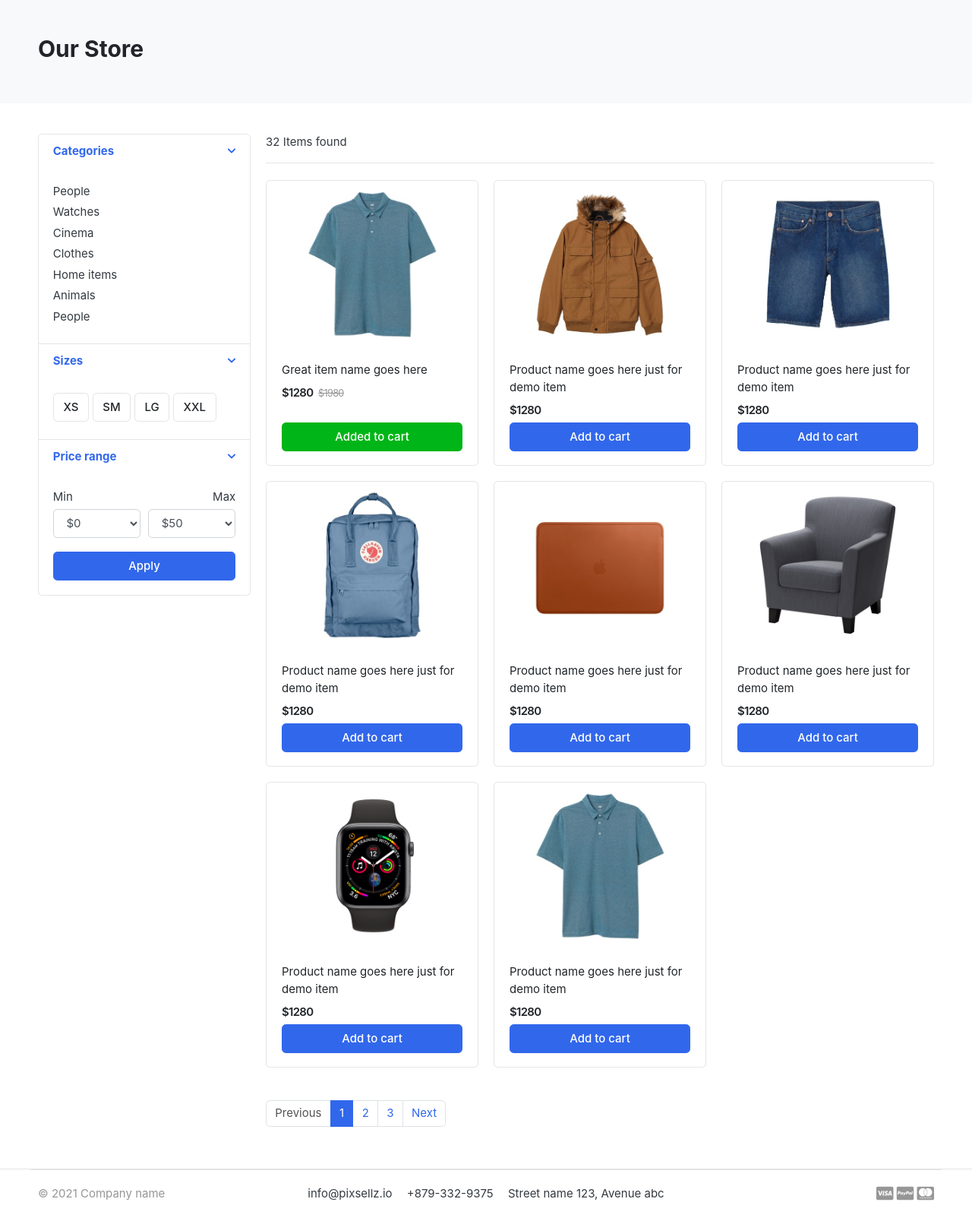
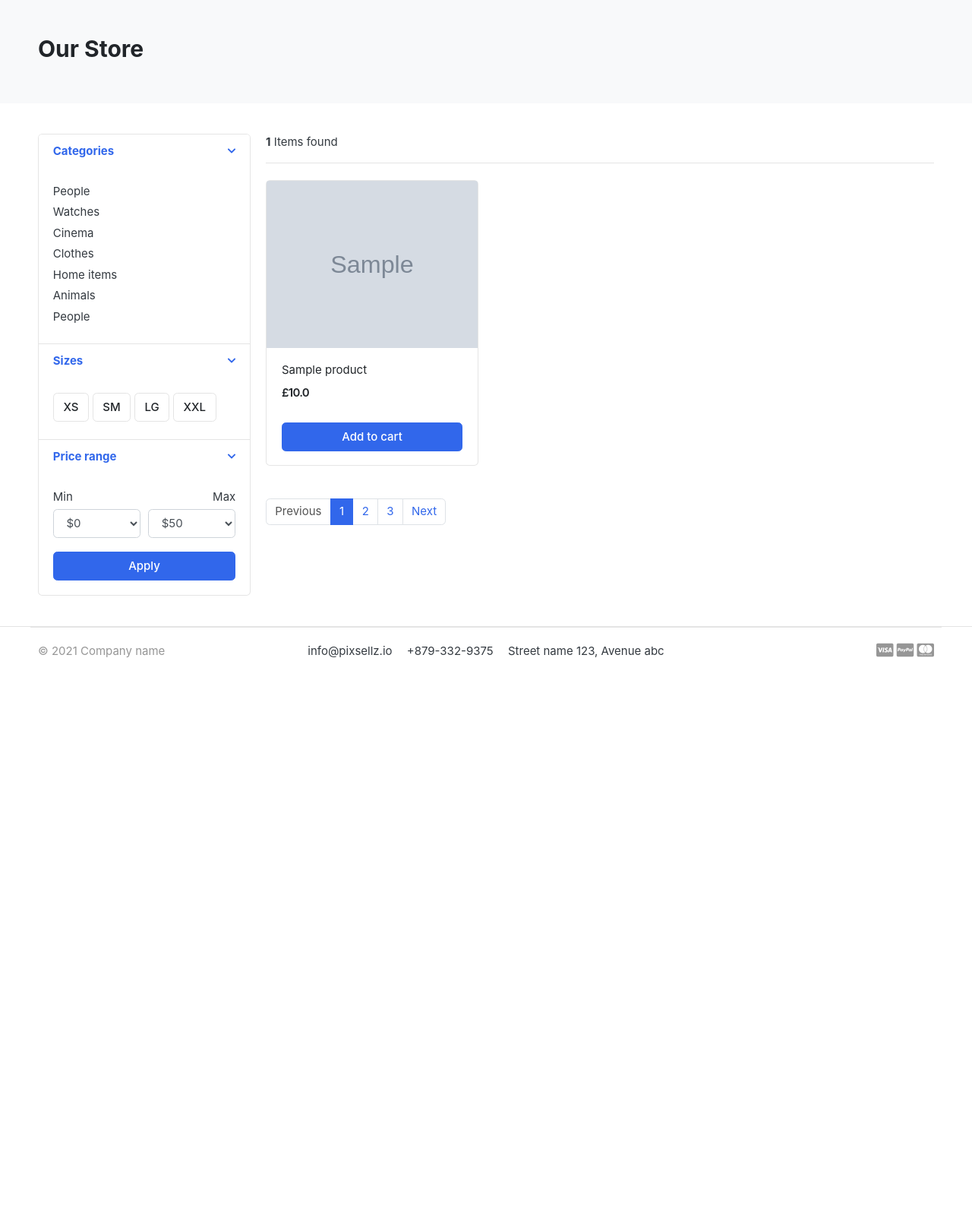
Before and after one commit to hebs87/GreatKart, a Django app: page /store/ in a window 1280 px wide. Shown: the part 118-1721 px from the top of the page at 76% size. After the commit the page ends 984 px from the top, so only its background shows below. Run offline with Django 3.2, Linux system fonts and the light colour scheme; tables that the repository leaves empty hold one stand-in row (values such as "Sample post"); grey boxes marked "Sample" are stand-in pictures; some libraries are stand-ins or nearby versions; some web fonts are replaced.

Commit message:
Dynamically generated products in store.html

```diff
--- a/store/views.py
+++ b/store/views.py
@@ -1,7 +1,16 @@
 from django.shortcuts import render
+from .models import Product
 
 
 # Create your views here.
 def store(request):
     """ A view to render the products in the store.html template """
-    return render(request, 'store/store.html')
+    products = Product.objects.filter(is_available=True)
+    product_count = products.count()
+
+    context = {
+        'products': products,
+        'product_count': product_count,
+    }
+
+    return render(request, 'store/store.html', context)
--- a/templates/store/store.html
+++ b/templates/store/store.html
@@ -112,140 +112,34 @@
         <main class="col-md-9">
           <header class="border-bottom mb-4 pb-3">
             <div class="form-inline">
-              <span class="mr-md-auto">32 Items found </span>
+              <span class="mr-md-auto">
+                <strong>{{ product_count }}</strong>
+                Items found
+              </span>
             </div>
           </header><!-- sect-heading -->
           <div class="row">
+            {% if products %}
+              {% for product in products %}
                 <div class="col-md-4">
                   <figure class="card card-product-grid">
                     <div class="img-wrap">
-                  <img src="images/items/1.jpg">
+                      <img src="{{ product.images.url }}" alt="{{ product.name }}">
                     </div> <!-- img-wrap.// -->
                     <figcaption class="info-wrap">
                       <div class="fix-height">
-                    <a href="./product-detail.html" class="title">Great item name goes here</a>
+                        <a href="./product-detail.html" class="title">{{ product.name }}</a>
                         <div class="price-wrap mt-2">
-                      <span class="price">$1280</span>
-                      <del class="price-old">$1980</del>
-                    </div> <!-- price-wrap.// -->
-                  </div>
-                  <a href="#" class="btn btn-block btn-success">Added to cart </a>
-                </figcaption>
-              </figure>
-            </div> <!-- col.// -->
-            <div class="col-md-4">
-              <figure class="card card-product-grid">
-                <div class="img-wrap">
-                  <img src="images/items/2.jpg">
-                </div> <!-- img-wrap.// -->
-                <figcaption class="info-wrap">
-                  <div class="fix-height">
-                    <a href="./product-detail.html" class="title">Product name goes here just for demo item</a>
-                    <div class="price-wrap mt-2">
-                      <span class="price">$1280</span>
+                          <span class="price">&pound;{{ product.price }}</span>
                         </div> <!-- price-wrap.// -->
                       </div>
                       <a href="#" class="btn btn-block btn-primary">Add to cart </a>
                     </figcaption>
                   </figure>
                 </div> <!-- col.// -->
-            <div class="col-md-4">
-              <figure class="card card-product-grid">
-                <div class="img-wrap">
-                  <img src="images/items/3.jpg">
-                </div> <!-- img-wrap.// -->
-                <figcaption class="info-wrap">
-                  <div class="fix-height">
-                    <a href="./product-detail.html" class="title">Product name goes here just for demo item</a>
-                    <div class="price-wrap mt-2">
-                      <span class="price">$1280</span>
-                    </div> <!-- price-wrap.// -->
+              {% endfor %}
+            {% endif %}
           </div>
-                  <a href="#" class="btn btn-block btn-primary">Add to cart </a>
-                </figcaption>
-              </figure>
-            </div> <!-- col.// -->
-            <div class="col-md-4">
-              <figure class="card card-product-grid">
-                <div class="img-wrap">
-                  <img src="images/items/4.jpg">
-                </div> <!-- img-wrap.// -->
-                <figcaption class="info-wrap">
-                  <div class="fix-height">
-                    <a href="./product-detail.html" class="title">Product name goes here just for demo item</a>
-                    <div class="price-wrap mt-2">
-                      <span class="price">$1280</span>
-                    </div> <!-- price-wrap.// -->
-                  </div>
-                  <a href="#" class="btn btn-block btn-primary">Add to cart </a>
-                </figcaption>
-              </figure>
-            </div> <!-- col.// -->
-            <div class="col-md-4">
-              <figure class="card card-product-grid">
-                <div class="img-wrap">
-                  <img src="images/items/5.jpg">
-                </div> <!-- img-wrap.// -->
-                <figcaption class="info-wrap">
-                  <div class="fix-height">
-                    <a href="./product-detail.html" class="title">Product name goes here just for demo item</a>
-                    <div class="price-wrap mt-2">
-                      <span class="price">$1280</span>
-                    </div> <!-- price-wrap.// -->
-                  </div>
-                  <a href="#" class="btn btn-block btn-primary">Add to cart </a>
-                </figcaption>
-              </figure>
-            </div> <!-- col.// -->
-            <div class="col-md-4">
-              <figure class="card card-product-grid">
-                <div class="img-wrap">
-                  <img src="images/items/6.jpg">
-                </div> <!-- img-wrap.// -->
-                <figcaption class="info-wrap">
-                  <div class="fix-height">
-                    <a href="./product-detail.html" class="title">Product name goes here just for demo item</a>
-                    <div class="price-wrap mt-2">
-                      <span class="price">$1280</span>
-                    </div> <!-- price-wrap.// -->
-                  </div>
-                  <a href="#" class="btn btn-block btn-primary">Add to cart </a>
-                </figcaption>
-              </figure>
-            </div> <!-- col.// -->
-            <div class="col-md-4">
-              <figure class="card card-product-grid">
-                <div class="img-wrap">
-                  <img src="images/items/7.jpg">
-                </div> <!-- img-wrap.// -->
-                <figcaption class="info-wrap">
-                  <div class="fix-height">
-                    <a href="./product-detail.html" class="title">Product name goes here just for demo item</a>
-                    <div class="price-wrap mt-2">
-                      <span class="price">$1280</span>
-                    </div> <!-- price-wrap.// -->
-                  </div>
-                  <a href="#" class="btn btn-block btn-primary">Add to cart </a>
-                </figcaption>
-              </figure>
-            </div> <!-- col.// -->
-            <div class="col-md-4">
-              <figure class="card card-product-grid">
-                <div class="img-wrap">
-                  <img src="images/items/1.jpg">
-                </div> <!-- img-wrap.// -->
-                <figcaption class="info-wrap">
-                  <div class="fix-height">
-                    <a href="./product-detail.html" class="title">Product name goes here just for demo item</a>
-                    <div class="price-wrap mt-2">
-                      <span class="price">$1280</span>
-                    </div> <!-- price-wrap.// -->
-                  </div>
-                  <a href="#" class="btn btn-block btn-primary">Add to cart </a>
-                </figcaption>
-              </figure>
-            </div> <!-- col.// -->
-          </div> <!-- row end.// -->
           <nav class="mt-4" aria-label="Page navigation sample">
             <ul class="pagination">
               <li class="page-item disabled"><a class="page-link" href="#">Previous</a></li>
```
Lines whose indentation alone changed are shown as unchanged.
